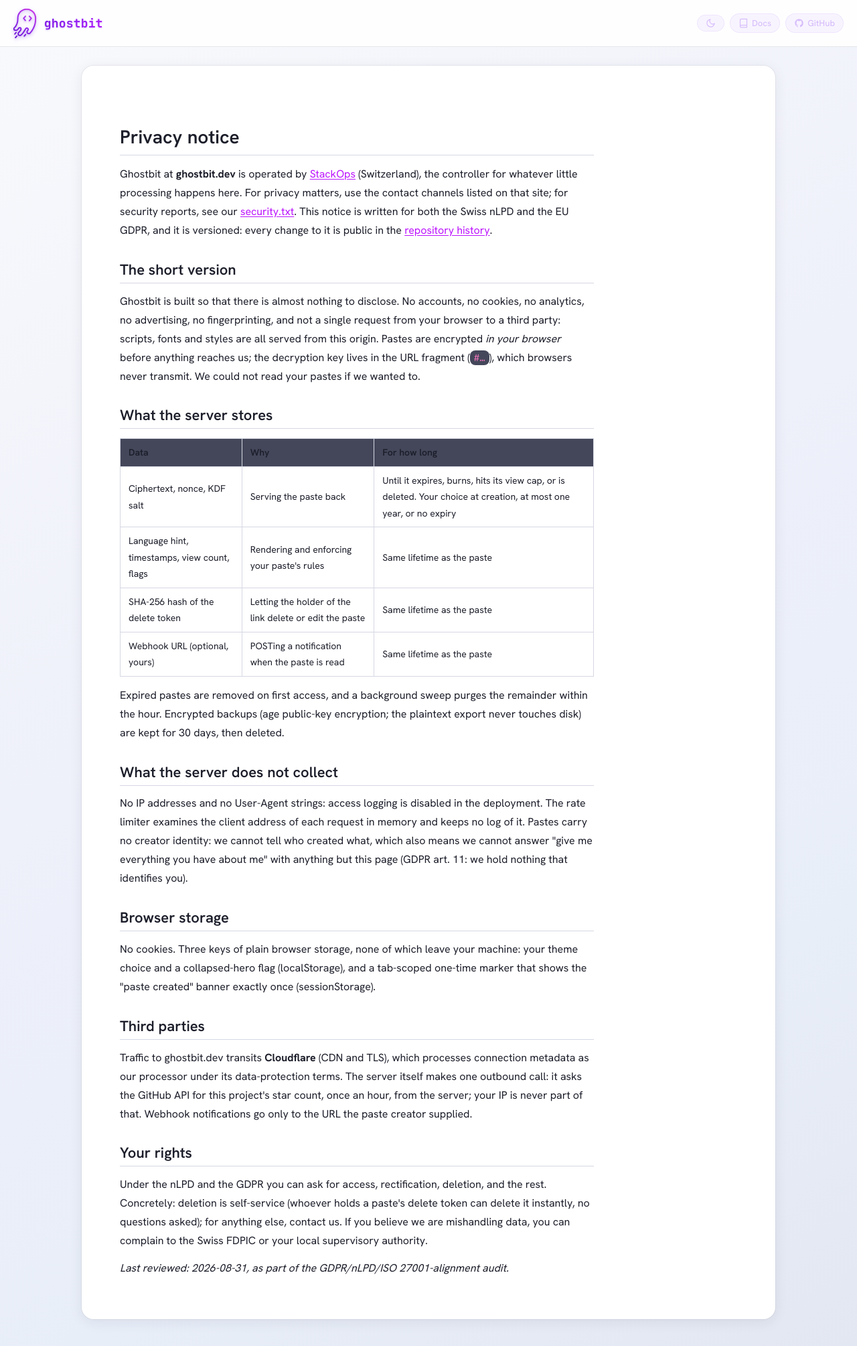
After one commit to stackopshq/ghostbit, a Python web app: template templates/privacy.html in a window 1280 px wide. The commit adds this page. Shown: the whole page at 67% size. Run offline with Jinja, Linux system fonts and the light colour scheme; the template is opened without the code that fills it, so the values that code supplies are empty.

Commit message:
docs(compliance): privacy notice, audit record, and claims that match the code
Adds the legal surface the product had none of: a /privacy notice served
in-app (GDPR art. 13 / nLPD art. 19), linked from both footers and the
sitemap, grounded line by line in what the code actually does, and
versioned by git. A docs/compliance page records the 2026-08-31
GDPR/nLPD/ISO 27001-alignment audit: findings, fixes, control summary,
and what a real certification would still require. README carries the
audit-date badge and self-assessed/aligned badges that say exactly that,
never 'certified'.

Corrects every documentation claim the audit caught contradicting the
code: expiry bounds, DELETE status semantics (unified 403, never 404),
GET response fields, published image tags, the KDF list (Argon2id
shipped), rate-limit wording, and the dead metrics ASGI sub-app.
SECURITY.md gains the supported-versions table.

```diff
--- a/mkdocs.yml
+++ b/mkdocs.yml
@@ -43,6 +43,7 @@ nav:
   - API: api.md
   - Encryption: encryption.md
   - Self-hosting: self-hosting.md
+  - Compliance: compliance.md
 
 markdown_extensions:
   - admonition
--- a/templates/index.html
+++ b/templates/index.html
@@ -153,7 +153,7 @@
     </div><!-- /index-sidebar -->
   </form>
   <footer class="site-footer">
-    Made with ❤️ by <a href="https://github.com/stackopshq" target="_blank" rel="noopener"><strong>StackOps</strong></a>. Enjoying Ghostbit? {% set stars = star_count() %}<a href="https://github.com/stackopshq/ghostbit" target="_blank" rel="noopener" id="footerStarLink">⭐ {% if stars is not none %}{{ stars }} stars on GitHub{% else %}Star us on GitHub{% endif %}</a>, yours would mean a lot!
+    Made with ❤️ by <a href="https://github.com/stackopshq" target="_blank" rel="noopener"><strong>StackOps</strong></a>. Enjoying Ghostbit? {% set stars = star_count() %}<a href="https://github.com/stackopshq/ghostbit" target="_blank" rel="noopener" id="footerStarLink">⭐ {% if stars is not none %}{{ stars }} stars on GitHub{% else %}Star us on GitHub{% endif %}</a>, yours would mean a lot! <span class="sep">·</span> <a href="/privacy">Privacy</a>
   </footer>
 </div>
 {% endblock %}
--- a/templates/paste.html
+++ b/templates/paste.html
@@ -176,7 +176,7 @@
 
   </div>
   <footer class="site-footer">
-    Made with ❤️ by <a href="https://github.com/stackopshq" target="_blank" rel="noopener"><strong>StackOps</strong></a>. Enjoying Ghostbit? {% set stars = star_count() %}<a href="https://github.com/stackopshq/ghostbit" target="_blank" rel="noopener" id="footerStarLink">⭐ {% if stars is not none %}{{ stars }} stars on GitHub{% else %}Star us on GitHub{% endif %}</a>, yours would mean a lot!
+    Made with ❤️ by <a href="https://github.com/stackopshq" target="_blank" rel="noopener"><strong>StackOps</strong></a>. Enjoying Ghostbit? {% set stars = star_count() %}<a href="https://github.com/stackopshq/ghostbit" target="_blank" rel="noopener" id="footerStarLink">⭐ {% if stars is not none %}{{ stars }} stars on GitHub{% else %}Star us on GitHub{% endif %}</a>, yours would mean a lot! <span class="sep">·</span> <a href="/privacy">Privacy</a>
   </footer>
 </div>
 
--- /dev/null
+++ b/templates/privacy.html
@@ -0,0 +1,88 @@
+{% extends "base.html" %}
+
+{% block title %}Privacy · Ghostbit{% endblock %}
+
+{% block header_actions %}{% endblock %}
+
+{% block page %}
+<div class="page-plain">
+  <div class="paste-layout">
+    <div class="card">
+      <div class="md-body">
+        <h1>Privacy notice</h1>
+        <p>
+          Ghostbit at <strong>ghostbit.dev</strong> is operated by
+          <a href="https://stackops.ch" target="_blank" rel="noopener">StackOps</a> (Switzerland),
+          the controller for whatever little processing happens here. For privacy matters, use the
+          contact channels listed on that site; for security reports, see our
+          <a href="/.well-known/security.txt">security.txt</a>. This notice is written for both the
+          Swiss nLPD and the EU GDPR, and it is versioned: every change to it is public in the
+          <a href="https://github.com/stackopshq/ghostbit" target="_blank" rel="noopener">repository history</a>.
+        </p>
+
+        <h2>The short version</h2>
+        <p>
+          Ghostbit is built so that there is almost nothing to disclose. No accounts, no cookies,
+          no analytics, no advertising, no fingerprinting, and not a single request from your
+          browser to a third party: scripts, fonts and styles are all served from this origin.
+          Pastes are encrypted <em>in your browser</em> before anything reaches us; the decryption
+          key lives in the URL fragment (<code>#…</code>), which browsers never transmit. We could
+          not read your pastes if we wanted to.
+        </p>
+
+        <h2>What the server stores</h2>
+        <table>
+          <thead><tr><th>Data</th><th>Why</th><th>For how long</th></tr></thead>
+          <tbody>
+            <tr><td>Ciphertext, nonce, KDF salt</td><td>Serving the paste back</td><td>Until it expires, burns, hits its view cap, or is deleted. Your choice at creation, at most one year, or no expiry</td></tr>
+            <tr><td>Language hint, timestamps, view count, flags</td><td>Rendering and enforcing your paste's rules</td><td>Same lifetime as the paste</td></tr>
+            <tr><td>SHA-256 hash of the delete token</td><td>Letting the holder of the link delete or edit the paste</td><td>Same lifetime as the paste</td></tr>
+            <tr><td>Webhook URL (optional, yours)</td><td>POSTing a notification when the paste is read</td><td>Same lifetime as the paste</td></tr>
+          </tbody>
+        </table>
+        <p>
+          Expired pastes are removed on first access, and a background sweep purges the remainder
+          within the hour. Encrypted backups (age public-key encryption; the plaintext export never
+          touches disk) are kept for 30 days, then deleted.
+        </p>
+
+        <h2>What the server does not collect</h2>
+        <p>
+          No IP addresses and no User-Agent strings: access logging is disabled in the deployment.
+          The rate limiter examines the client address of each request in memory and keeps no log
+          of it. Pastes carry no creator identity: we cannot tell who created what, which also
+          means we cannot answer "give me everything you have about me" with anything but this page
+          (GDPR art. 11: we hold nothing that identifies you).
+        </p>
+
+        <h2>Browser storage</h2>
+        <p>
+          No cookies. Three keys of plain browser storage, none of which leave your machine:
+          your theme choice and a collapsed-hero flag (localStorage), and a tab-scoped one-time
+          marker that shows the "paste created" banner exactly once (sessionStorage).
+        </p>
+
+        <h2>Third parties</h2>
+        <p>
+          Traffic to ghostbit.dev transits <strong>Cloudflare</strong> (CDN and TLS), which
+          processes connection metadata as our processor under its data-protection terms. The
+          server itself makes one outbound call: it asks the GitHub API for this project's star
+          count, once an hour, from the server; your IP is never part of that. Webhook
+          notifications go only to the URL the paste creator supplied.
+        </p>
+
+        <h2>Your rights</h2>
+        <p>
+          Under the nLPD and the GDPR you can ask for access, rectification, deletion, and the
+          rest. Concretely: deletion is self-service (whoever holds a paste's delete token can
+          delete it instantly, no questions asked); for anything else, contact us. If you
+          believe we are mishandling data, you can complain to the Swiss FDPIC or your local
+          supervisory authority.
+        </p>
+
+        <p><em>Last reviewed: 2026-08-31, as part of the GDPR/nLPD/ISO 27001-alignment audit.</em></p>
+      </div>
+    </div>
+  </div>
+</div>
+{% endblock %}
```
Also changed, not shown: SECURITY.md (+11 -0 lines), app/main.py (+14 -4 lines), app/metrics.py (+4 -12 lines), docs/api.md (+5 -3 lines), docs/compliance.md (added, +67 -0 lines), docs/encryption.md (+4 -2 lines), docs/self-hosting.md (+4 -1 lines), tests/test_api.py (+14 -3 lines), README.md.
